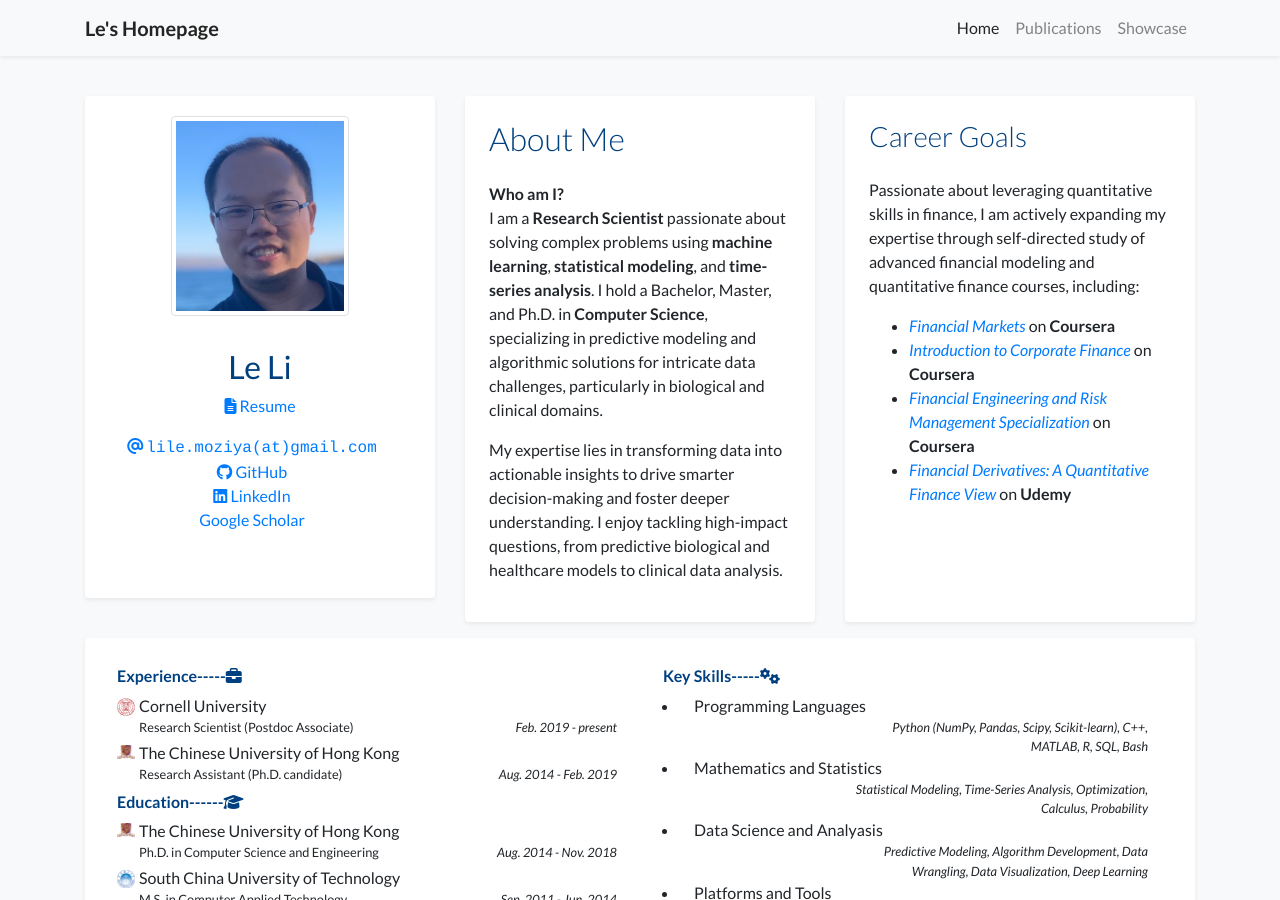
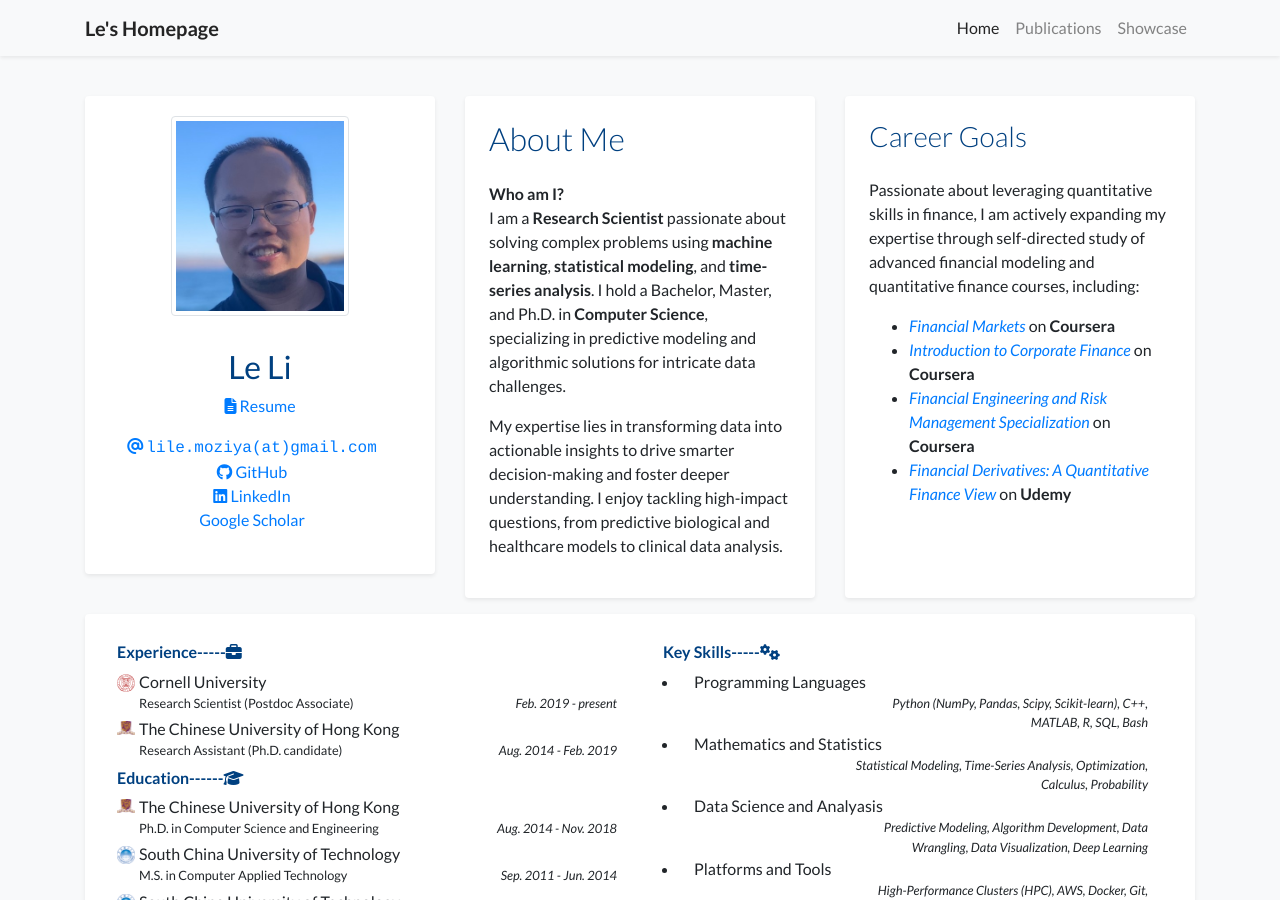
Before and after one commit to moziya/moziya, a Jekyll site: the page built from index.html, in a window 1280 px wide and 900 px high. Built offline with Jekyll 4.4.1, drawn with Linux system fonts in a browser that asks for light colours; nearby versions of some CDN libraries; a style sheet for code colours, icons or effects is not loaded.

Commit message:
Fix some bugs

```diff
--- a/_data/profile.yml
+++ b/_data/profile.yml
@@ -21,7 +21,7 @@
 
 short_bio_text_justify: false
 short_bio: >-
-  <p><b>Who am I?</b><br>I am a <b>Research Scientist</b> passionate about solving complex problems using <b>machine learning</b>, <b>statistical modeling</b>, and <b>time-series analysis</b>. I hold a Bachelor, Master, and Ph.D. in <b>Computer Science</b>, specializing in predictive modeling and algorithmic solutions for intricate data challenges, particularly in biological and clinical domains.</p>
+  <p><b>Who am I?</b><br>I am a <b>Research Scientist</b> passionate about solving complex problems using <b>machine learning</b>, <b>statistical modeling</b>, and <b>time-series analysis</b>. I hold a Bachelor, Master, and Ph.D. in <b>Computer Science</b>, specializing in predictive modeling and algorithmic solutions for intricate data challenges.</p>
 
   <p>My expertise lies in transforming data into actionable insights to drive smarter decision-making and foster deeper understanding. I enjoy tackling high-impact questions, from predictive biological and healthcare models to clinical data analysis.</p>
 
--- a/_includes/widgets/profile_card.html
+++ b/_includes/widgets/profile_card.html
@@ -1,7 +1,7 @@
 <div class="row align-items-stretch mt-3">
     <!-- Profiling Card Section -->
     <div class="col-md-4 mb-4 d-flex align-items-stretch">
-        <div class="card border-0 shadow-sm bg-white w-100 h-100">
+        <div class="card border-0 shadow-sm bg-white w-100 h-100" style="min-height: 100%;">
             <div class="card-body text-center">
                 {% if site.data.profile.portrait_url %}
                 <div class="figure mb-4">
@@ -24,7 +24,7 @@
                     <a href="#" data-toggle="modal" data-target="#resumeModal"><i class="fas fa-file-alt"></i> Resume</a><br />
 
                     <!-- Modal for Resume -->
-                    <div class="modal fade" id="resumeModal" tabindex="-1" role="dialog" aria-labelledby="resumeModalLabel" aria-hidden="true">
+                    <div class="modal fade" id="resumeModal" tabindex="-1" role="dialog" aria-labelledby="resumeModalLabel" aria-hidden="true" data-backdrop="static" data-keyboard="false">
                         <div class="modal-dialog modal-lg" role="document">
                             <div class="modal-content">
                                 <div class="modal-header">
@@ -83,7 +83,7 @@
     </div>
     <!-- Summary Section -->
     <div class="col-md-4 d-flex align-items-stretch">
-        <div class="card border-0 shadow-sm bg-white w-100 h-100">
+        <div class="card border-0 shadow-sm bg-white w-100 h-100" style="min-height: 100%;">
             <div class="card-body p-4">
                 <h2 class="font-weight-light mb-4">About Me</h2>
                 <p>{{ site.data.profile.short_bio }}</p>
@@ -93,7 +93,7 @@
 
     <!-- Career Goals Section -->
     <div class="col-md-4 d-flex align-items-stretch">
-        <div class="card border-0 shadow-sm bg-white w-100 h-100">
+        <div class="card border-0 shadow-sm bg-white w-100 h-100" style="min-height: 100%;">
             <div class="card-body p-4">
                 <h3 class="font-weight-light mb-4">Career Goals</h3>
                 <p>Passionate about leveraging quantitative skills in finance, I am actively expanding my expertise through self-directed study of advanced financial modeling and quantitative finance courses, including:</p>
```
